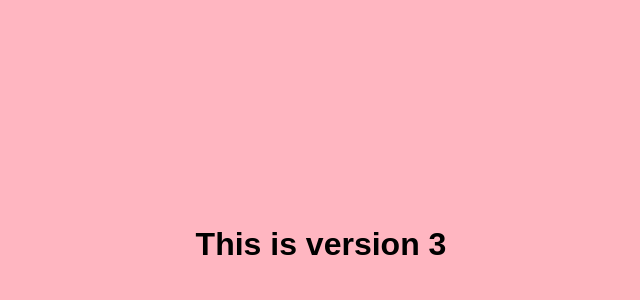
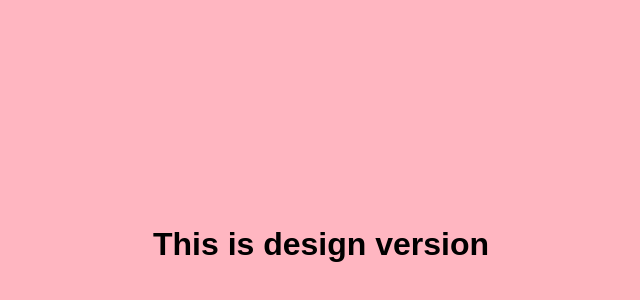
Before and after one commit to sheelaggarwal/myrepo, a plain HTML site: page index.html in a window 1280 px wide. Shown: the part 156-456 px from the top of the page, without its empty margins (319-959 px from the left). Drawn offline with Linux system fonts and the light colour scheme.

Commit message:
change h1

```diff
--- a/index.html
+++ b/index.html
@@ -7,6 +7,6 @@
     <title>Document</title>
 </head>
 <body>
-    <h1>This is version 3</h1>
+    <h1>This is design version</h1>
 </body>
 </html>
```
